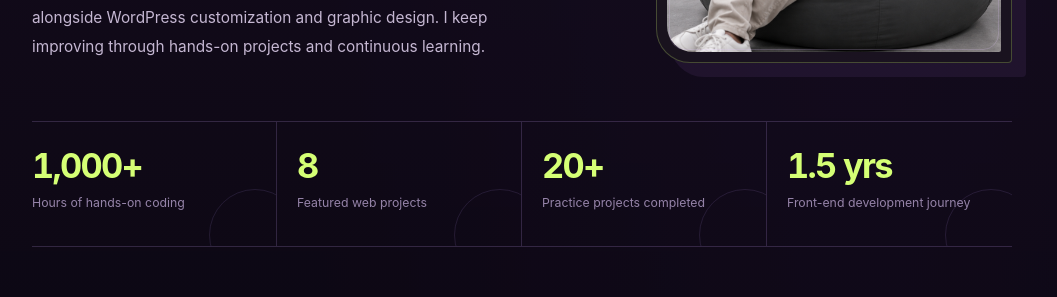
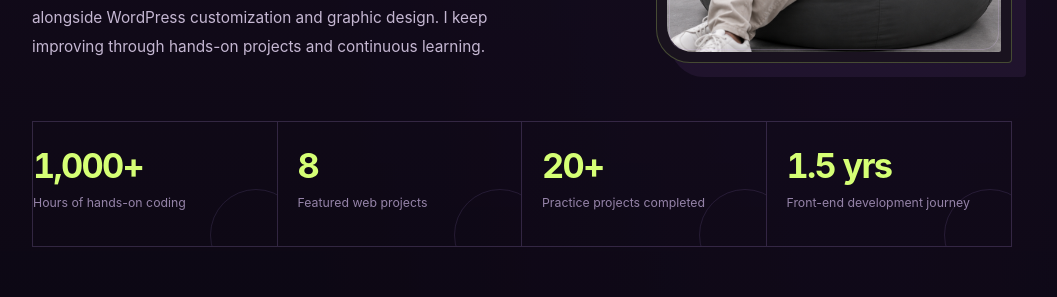
Before and after one commit to rajiur-developer/portfolio, a Next.js app: page / in a window 1280 px wide. Shown: the part 1300-1597 px from the top of the page, without its empty margins (118-1175 px from the left). Built offline with nearby package versions, Linux system fonts and the light colour scheme.

Commit message:
Add side borders to achievement stats strip

```diff
--- a/app/globals.css
+++ b/app/globals.css
@@ -769,3 +769,10 @@ body::after {
 @media (prefers-reduced-motion: reduce) {
   .project-preview-image { transition: none; }
 }
+
+
+/* Close the achievement strip with matching left and right edges */
+.stats {
+  border-left: 1px solid var(--border);
+  border-right: 1px solid var(--border);
+}
```
